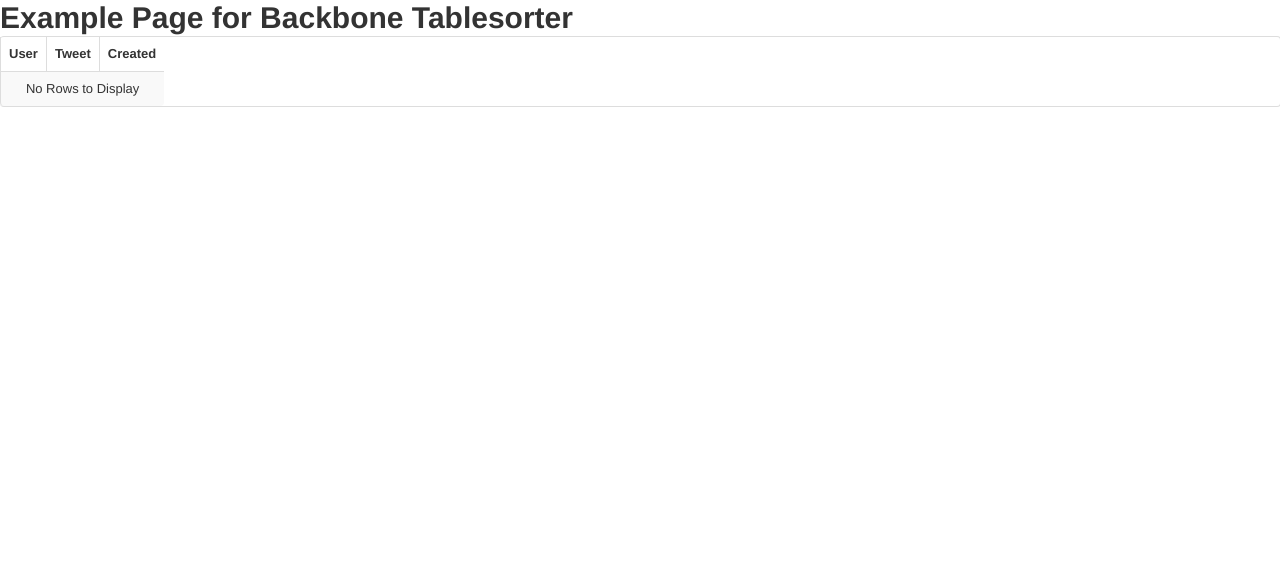
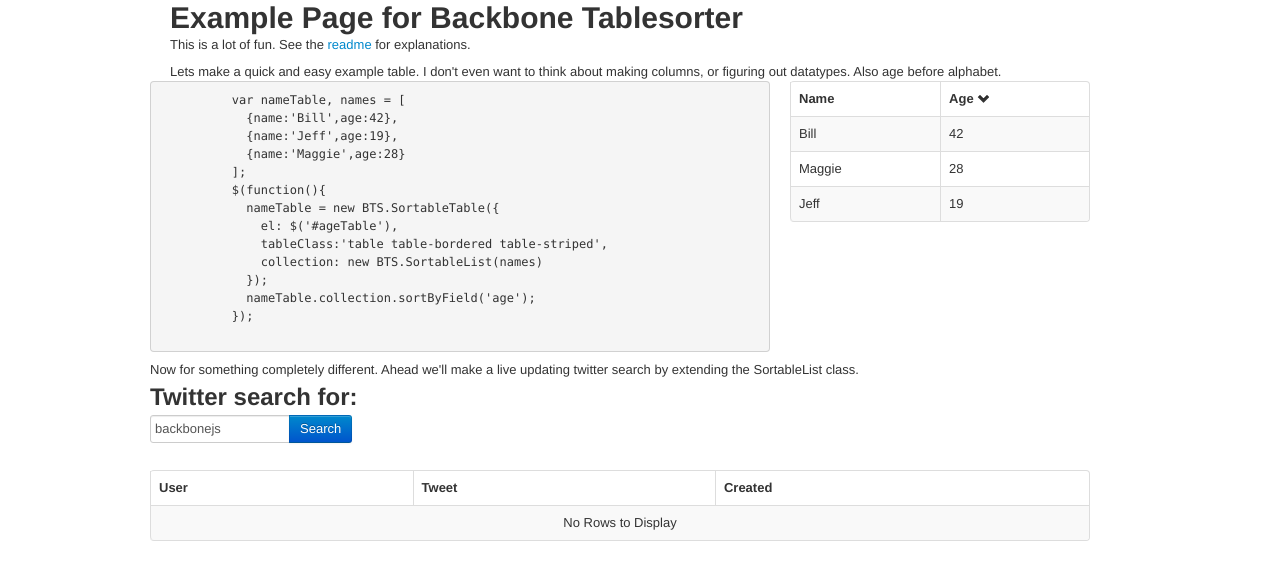
Before and after one commit to reconbot/backbone-tablesorter, a plain HTML site: page index.html in a window 1280 px wide. Drawn offline with Linux system fonts and the light colour scheme.

Commit message:
Example simple setup and example twitter search setup.

```diff
--- a/index.html
+++ b/index.html
@@ -1,12 +1,71 @@
-<html>
+<!DOCTYPE html>
+<html lang="en">
 <head>
   <title>Example Page for Backbone Tablesorter</title>
   <link rel="stylesheet" type="text/css" href="lib/bootstrap.css">
 </head>
 <body>
-  <h1>Example Page for Backbone Tablesorter</h1>
-  <div id="example"></div>
+  <div class="container">
 
+    <div class="row">
+      <div class="span12">
+        <h1>Example Page for Backbone Tablesorter</h1>
+        <p>
+          This is a lot of fun. See the <a href="https://github.com/reconbot/backbone-tablesorter">readme</a> for explanations.
+        </p>
+      </div>
+    </div>
+    <div class="row">
+      <div class="span12">
+        Lets make a quick and easy example table. I don't even want to think about making columns, or figuring out datatypes.
+        Also age before alphabet.
+    </div>
+    <div class="row">
+      <div class="span8">
+        <pre>
+          var nameTable, names = [
+            {name:'Bill',age:42},
+            {name:'Jeff',age:19},
+            {name:'Maggie',age:28}
+          ];
+          $(function(){
+            nameTable = new BTS.SortableTable({
+              el: $('#ageTable'),
+              tableClass:'table table-bordered table-striped',
+              collection: new BTS.SortableList(names)
+            });
+            nameTable.collection.sortByField('age');
+          });
+        </pre>
+      </div>
+      <div class="span4">
+        <table id="ageTable"></table>
+      </div>
+    </div>
+    <div class="row">
+      <div class="span12">
+        Now for something completely different. Ahead we'll make a live updating twitter search by extending the SortableList class.
+      </div>
+    </div>
+
+    <div class="row">
+      <div class="span12">
+        <h2>Twitter search for:</h2>
+        <form id="search" class="form-inline">
+          <fieldset>
+            <div class="control-group">
+              <div class="controls">
+                <div class="input-append">
+                  <input class="span2" id="twitterSearch" type="text" value="backbonejs"/><input type="submit" class="btn btn-primary" value="Search"/>
+                </div>
+              </div>
+            </div>
+          </fieldset>
+        </form>
+        <table id="twitterTable"></table>
+      </div>
+    </div>
+  </div>
   <!-- Soooo many deps -->
   <script type="text/javascript" src="lib/jquery-1.7.2.min.js"></script>
   <script type="text/javascript" src="lib/underscore-min.js"></script>
@@ -17,25 +76,40 @@
   <script type="text/javascript" src="twitter.js"></script>
   <script type="text/javascript" src="templates.js"></script>
   <script type="text/javascript">
-    var myCoolTable;
-    var tweets = new TweetSearch(null,{search:'backbonejs'});
+    var nameTable, names = [{name:'Bill',age:42},{name:'Jeff',age:19},{name:'Maggie',age:28}];
+
+    var tweets = new TweetSearch(null,{search:$('#twitterSearch').val()});
     tweets.fetch();
+    var twitterTable;
 
     $(function(){
-      myCoolTable = new BTS.SortableTable({
-        el: $('#example'),
+      nameTable = new BTS.SortableTable({
+        el: $('#ageTable'),
+        tableClass:'table table-bordered table-striped',
+        collection: new BTS.SortableList(names)
+      });
+      nameTable.collection.sortByField('age');
+
+      twitterTable = new BTS.SortableTable({
+        el: $('#twitterTable'),
         collection: tweets,
         tableClass:'table table-bordered table-striped',
         col:[
           {name:'User', field:'from_user', render:function(user, model){
-            return '<img src="'+ model.get('profile_image_url') + '" /> <br>' + user;
+            var url = "https://twitter.com/" + user + "/status/" + model.get('id_str');
+            return '<a target="_blank" href="' + url + '"><img src="'+ model.get('profile_image_url') + '" /> <br>' + user + "</a>";
           }},
           {name:'Tweet', field:'text'},
           {name:'Created', field: 'created_at'}
         ]
       });
 
-});
+      $('#search').submit(function(e){
+        e.preventDefault();
+        tweets.search = $('#twitterSearch').val();
+        tweets.fetch();
+      })
+    });
   </script>
 
 </body>
--- a/twitter.js
+++ b/twitter.js
@@ -2,7 +2,7 @@ var TweetSearch = BTS.SortableList.extend({
 
 	url: function(){
 		if(!this.search){throw new Error('No search defined');}
-		return 'http://search.twitter.com/search.json?q=' + this.search;
+		return 'http://search.twitter.com/search.json?rpp=25&q=' + this.search;
 	},
 
 	initialize: function(models, opt){
```
